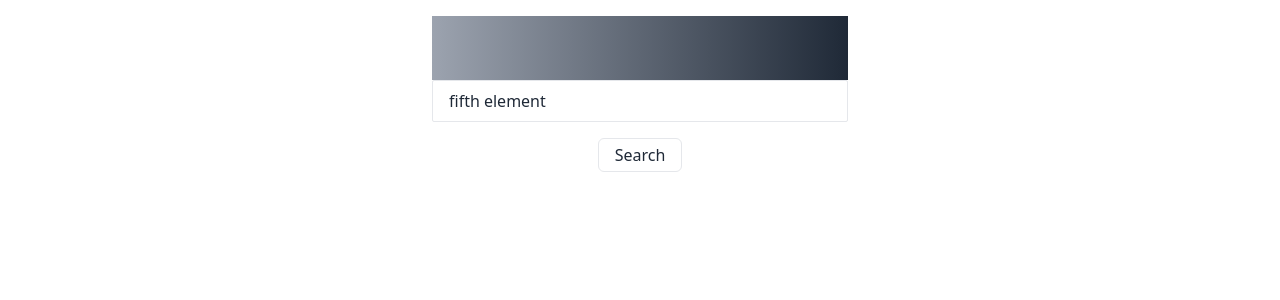
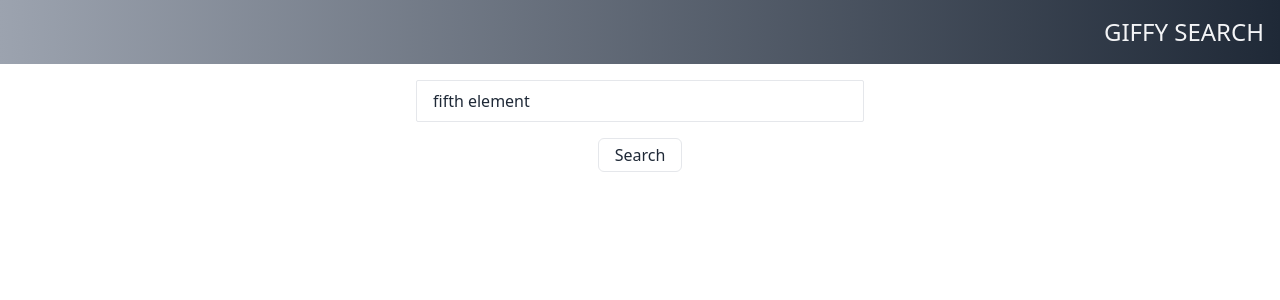
Before and after one commit to maxzz/giffy, a React (Vite) app: page / in a window 1280 px wide. Shown: the top 300 px of the page. Built offline with nearby package versions, Linux system fonts and the light colour scheme.

Commit message:
WIP: Tech stack update. 5. styling w/ TailwindCSS

```diff
--- a/src/hooked-serach.tsx
+++ b/src/hooked-serach.tsx
@@ -33,10 +33,13 @@ export default function HookedSearch() {
     const [results, loading] = useGiphy(query);
 
     return (
-        <div className="container max-w-md mx-auto p-4">
-            <div className="h-16 bg-gradient-to-r from-gray-400 to-gray-800"></div>
+        <React.Fragment>
+            <div className="h-16 px-4 flex items-center justify-end text-gray-100 bg-gradient-to-r from-gray-400 to-gray-800 uppercase">
+                <h1 className="text-2xl">Giffy Search</h1>
+            </div>
+            <div className="container max-w-md mx-auto">
                 <form
-                className="flex flex-col"
+                    className="mt-4 flex flex-col"
                     onSubmit={e => {
                         e.preventDefault();
                         setQuery(search);
@@ -47,17 +50,17 @@ export default function HookedSearch() {
                     <button className="self-center mt-4 px-4 py-1 border rounded-md text-gray-800">Search</button>
                 </form>
 
+                <div className="mt-4">
                     {loading
                         ? 'Loading'
-                :
-                <div className='container'>
-                    {
-                        results.map(item => {
+                        : <div className="grid grid-flow-col auto-cols-[32px]">
+                                {results.map(item => {
                                     return <video autoPlay loop key={item} src={item} />;
-                        })
-                    }
+                                })}
                         </div>
                     }
                 </div>
+            </div>
+        </React.Fragment>
     );
 }
```
Lines whose indentation alone changed are shown as unchanged.
